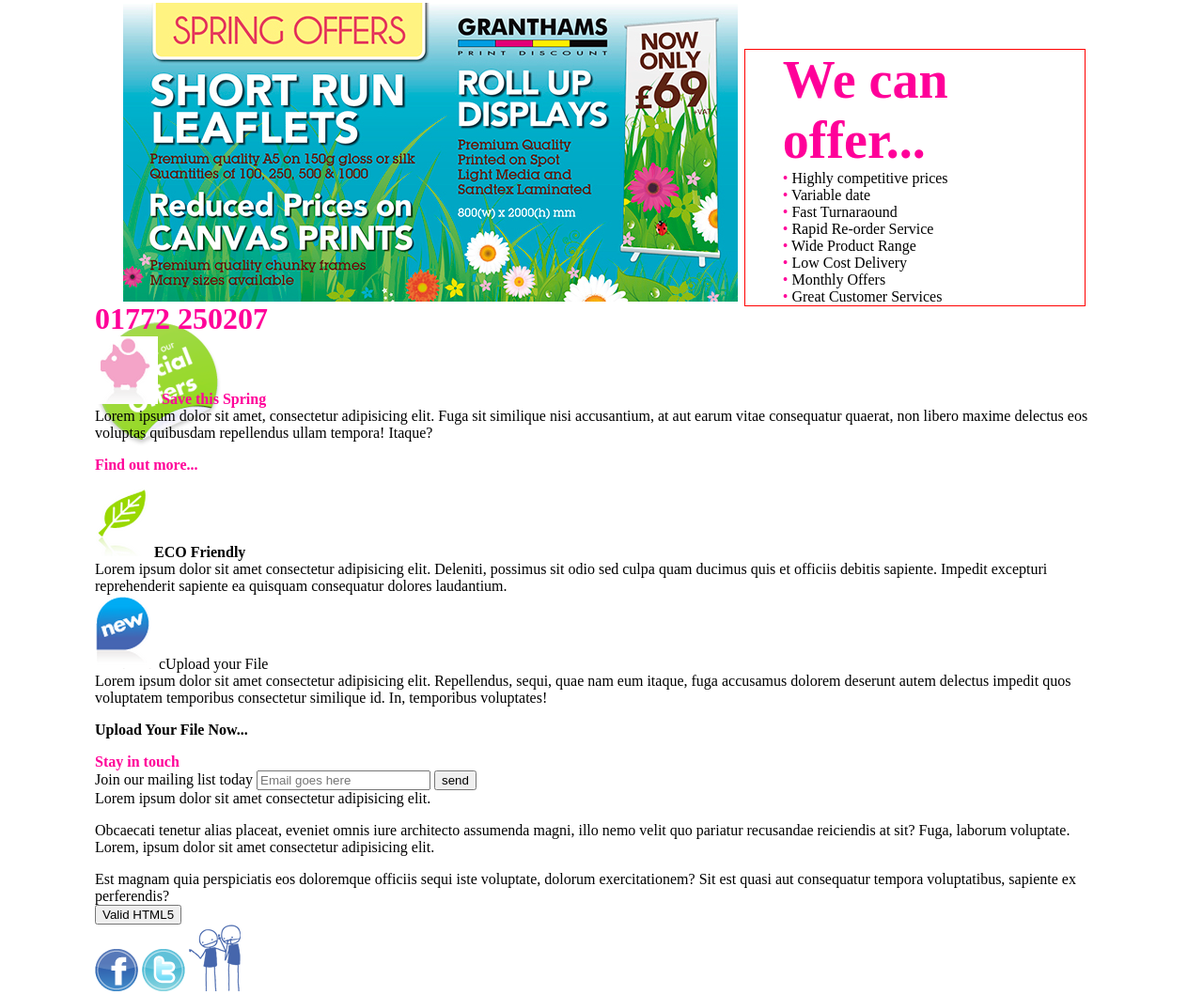
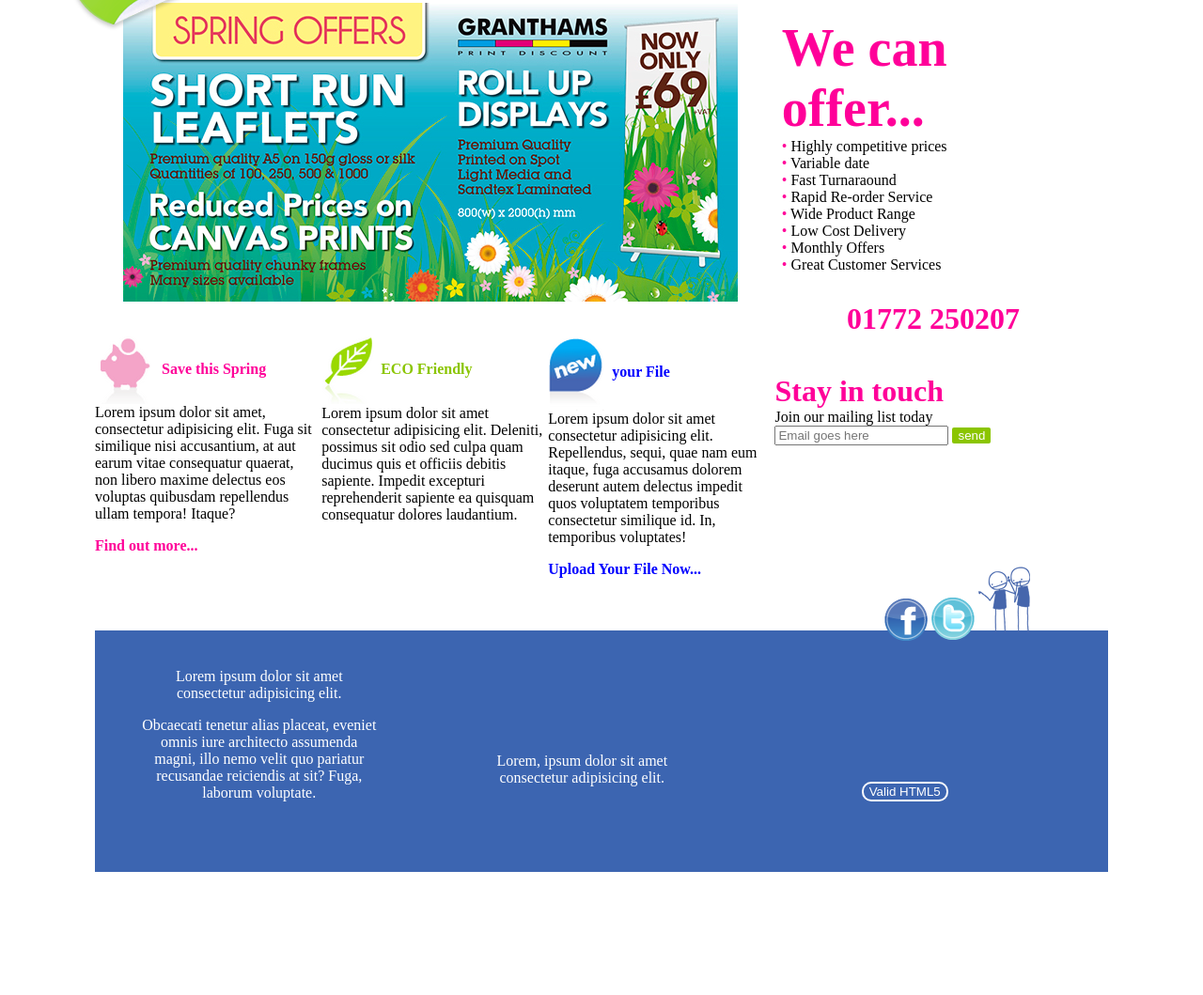
Before and after one commit to polartic/pw22431112, a plain HTML site: page pw22431112/practica02css_estructura/practica02css/index.html in a window 1280 px wide. Shown: the part 223-1282 px from the top of the page at 94% size. After the commit the page ends 1151 px from the top, so only its background shows below. Drawn offline with Linux system fonts and the light colour scheme.

Commit message:
Add files via upload

```diff
--- a/pw22431112/practica02css_estructura/practica02css/css/estilos.css
+++ b/pw22431112/practica02css_estructura/practica02css/css/estilos.css
@@ -21,6 +21,29 @@ header nav ul li{
     margin-right: 15px;
 
 }
+footer{
+    background: rgba(60,101,177);
+    color: white;
+    margin-top: 40px;
+    padding: 40px;
+    padding-bottom: 0px;
+}
+footer article{
+    display: inline-block;
+    width: 25%;
+
+    padding: 0px 10px;
+    vertical-align: bottom;
+    text-align: center;
+}
+footer article input[type="button"]{
+    position: relative;
+
+    border-radius: 10px;
+    border: 2px solid white;
+    color: white;
+    background-color:transparent;
+}
 #granthams{
     margin-left: 25px;
     margin-top: 25px;
@@ -43,17 +66,50 @@ header nav ul li{
 #sec01art02{
     margin-left: 50px;
     width: 30%;
+    vertical-align: top;
 
 }
 #sec01art02 ul{
 
-    border: 1px solid red;
     list-style: none;
     margin-left: -40px;
 }
 #sec01art02 ul li:before{
     content:"• ";
     color: #FF0099;
+
+}
+#spoff{
+    position: relative;
+    top: -425px;
+    left: -30px;
+}
+#seccion03 article{
+    display: inline-block;
+    vertical-align: top;
+    width: 22%;
+}
+#seccion03 article img{
+    vertical-align: middle;
+}
+#sec03art04{
+    padding-top: 40px;
+}
+#sec03art04 input[type="button"]{
+    background: #8bc500;
+    color: white;
+    border-radius: 2px;
+    border: none;
+}
+#boton{
+    text-align: center;
+
+}
+.colver{
+    color: #8bc500;
+}
+.colazul{
+    color: blue;
 }
 .colrosa{
     color: #FF0099;
@@ -67,3 +123,26 @@ header nav ul li{
 .nito{
     font-weight: bold;
 }
+.derecha{
+    position: relative;
+    right: -800px;
+}
+.medio{
+    padding:0px 80px;
+}
+.derecha{
+
+    font: right;
+}
+#facebook{
+    position: relative;
+    top: -242px;
+}
+#Twitter{
+    position: relative;
+    top: -243px;
+}
+#personas{
+    position: relative;
+    top: -250px;
+}
--- a/pw22431112/practica02css_estructura/practica02css/index.html
+++ b/pw22431112/practica02css_estructura/practica02css/index.html
@@ -44,17 +44,17 @@
     </section>
     <section id="seccion02">
         <article>
-            <span class="colrosa nito letramid">01772 250207</span>
+            <span class="colrosa nito letramid derecha">01772 250207</span>
         </article>
     </section>
     <section id="seccion03">
         <article>
             <img src="img/cerdito.png" alt="Credito">
-            <span class="colrosa nito">Save this Spring</span>
+            <span class="nito colrosa">Save this Spring</span>
             <br>
             Lorem ipsum dolor sit amet, consectetur adipisicing elit. Fuga sit similique nisi accusantium, at aut earum vitae consequatur quaerat, non libero maxime delectus eos voluptas quibusdam repellendus ullam tempora! Itaque?
             <p>
-            <span class="colrosa nito">Find out more...</span>
+            <span class="nito colrosa">Find out more...</span>
         </article>
         <article>
             <img src="img/hoja.png" alt="Hoja">
@@ -64,14 +64,14 @@
         </article>
         <article>
             <img src="img/new.png" alt="New">
-            cUpload your File</span>
+            <span class="nito colazul"> your File</span>
             <br>
             Lorem ipsum dolor sit amet consectetur adipisicing elit. Repellendus, sequi, quae nam eum itaque, fuga accusamus dolorem deserunt autem delectus impedit quos voluptatem temporibus consectetur similique id. In, temporibus voluptates!
             <p>
             <span class="nito colazul">Upload Your File Now...</span>
         </article>
-        <article>
-            <span class="nito colrosa">Stay in touch</span>
+        <article id="sec03art04">
+            <span class="nito colrosa letramid">Stay in touch</span>
             <br>
             Join our mailing list today
             <input type="email"placeholder="Email goes here">
@@ -82,17 +82,16 @@
         <article>
             Lorem ipsum dolor sit amet consectetur adipisicing elit. <p></p> Obcaecati tenetur alias placeat, eveniet omnis iure architecto assumenda magni, illo nemo velit quo pariatur recusandae reiciendis at sit? Fuga, laborum voluptate.
         </article>
-        <article>
+        <article class="medio">
             Lorem, ipsum dolor sit amet consectetur adipisicing elit.
             <p></p>
-            Est magnam quia perspiciatis eos doloremque officiis sequi iste voluptate, dolorum exercitationem? Sit est quasi aut consequatur tempora voluptatibus, sapiente ex perferendis?
         </article>
         <article>
-            <input type="button" value="Valid HTML5">
+            <input type="button" value="Valid HTML5" id="boton">
         </article>
-        <img src="img/icon_facebook.png" alt="Facebook" id="facebook">
-        <img src="img/icon_twitter.png" alt="X" id="Twitter">
-        <img src="img/image-right.png" alt="Personas" id="personas">
+        <img src="img/icon_facebook.png" alt="Facebook" class="derecha" id="facebook">
+        <img src="img/icon_twitter.png" alt="X" class="derecha" id="Twitter">
+        <img src="img/image-right.png" alt="Personas" class="derecha" id="personas">
     </footer>
 </body>
 </html>
```
